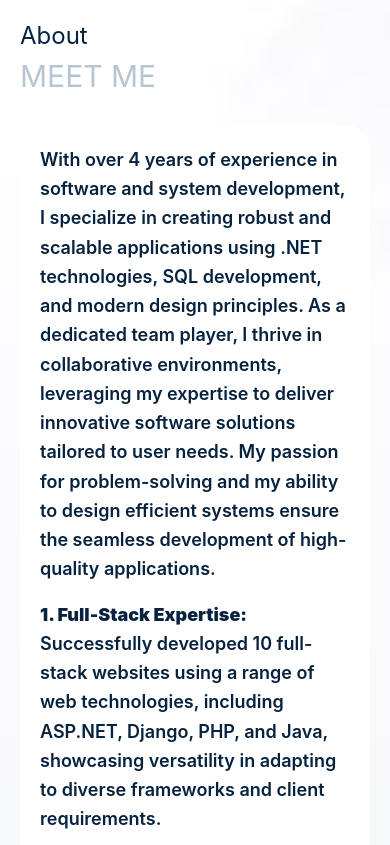
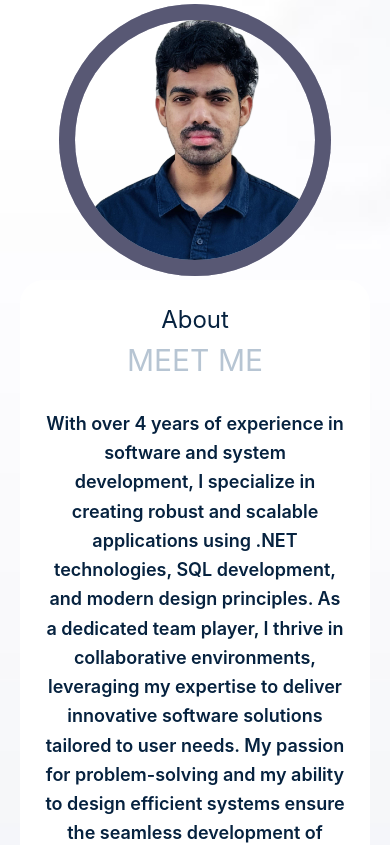
Before and after one commit to RR45-dev/test, a React (Vite) app: page / in a window 390 px wide. Shown: the part 880-1725 px from the top of the page. Built offline with nearby package versions, Linux system fonts and the light colour scheme; a web font is replaced by a local one.

Commit message:
mobile screen about page  issue

```diff
--- a/index.html
+++ b/index.html
@@ -2,9 +2,9 @@
 <html lang="en">
   <head>
     <meta charset="UTF-8" />
-    <link rel="icon" type="image/svg+xml" href="/vite.svg" />
+    <link rel="icon" type="image/svg+xml" href="./src/assets/images/Hero/Rlogo.png" />
     <meta name="viewport" content="width=device-width, initial-scale=1.0" />
-    <title>React Portfolio</title>
+    <title>RR45</title>
   </head>
   <body>
     <div id="root"></div>
--- a/package.json
+++ b/package.json
@@ -1,5 +1,5 @@
 {
-  "homepage": "https://RR45-dev.github.io/test",
+  "homepage": "https://RR45-dev.github.io/raghuramYerramsetti",
   "": "react_portfolio",
   "private": true,
   "version": "0.name0.0",
--- a/src/App.jsx
+++ b/src/App.jsx
@@ -11,6 +11,7 @@ import Testimonials from "./components/Testimonials";
 import Hireme from "./components/Hireme";
 import Contact from "./components/Contact";
 import About from "./components/About";
+import About1 from "./components/About1";
 import AnimatedText from "./components/Animatedtext";
 // Animation package
 import Aos from "aos";
@@ -40,11 +41,11 @@ const App = () => {
     <div>
       <Navbar />
       <Hero />
-      <About />
+
+      {isMobile ? <About1 /> : <About />} {/* Toggle components based on screen size */}
       <Skills />
-      {isMobile ? <Projects /> : <Projects1 />} {/* Toggle components based on screen size */}
-      <Projects2 />
-      <Projects3 />
+      {isMobile ? <Projects3 /> : <Projects1 />} {/* Toggle components based on screen size */}
+
       <Contact />
       <footer className="p-3 text-center">
         <h6>RAGHURAM YERRAMSETTI</h6>
--- a/src/Content.js
+++ b/src/Content.js
@@ -123,6 +123,10 @@ export const content = {
         image: project3,
       }
     ],
+  },
+  About1: {
+    about: "This is the about section text.",
+    image: "path/to/image.jpg"
   },
   skills: {
     title: "Skills",
--- /dev/null
+++ b/src/components/About1.jsx
@@ -0,0 +1,68 @@
+import { content } from "../Content";
+import { Swiper, SwiperSlide } from "swiper/react";
+import "swiper/css";
+import "swiper/css/pagination";
+import ui from "../assets/images/hero/whiteg.jpg";
+import { Pagination } from "swiper";
+
+const Projects = () => {
+  const { Projects } = content;
+  return (
+    <section
+      className="bg-bg_light_primary"
+      id="projects"
+      style={{
+        backgroundImage: `url(${ui})`,
+        backgroundSize: "cover",
+        backgroundPosition: "center",
+        backgroundRepeat: "no-repeat",
+      }}
+    >
+      <div className="md:container px-5 pt-14 min-h-screen flex flex-col justify-center items-center">
+        {/* Image First - Centered */}
+        <img
+          src={Projects.image}
+          alt="..."
+          data-aos="fade-right"
+          className="w-60 h-60 rounded-full object-cover shadow-lg mb-5 lg:mb-10"
+          style={{
+            boxShadow:
+              "0 0 0 16px rgba(73, 73, 103, 0.71), 0 0 0 16px rgba(73, 73, 103, 0.71)",
+          }}
+        />
+
+        {/* Text Content - Centered */}
+        <div
+          className="bg-white rounded-3xl p-6 border-b-8 border-[#FAF9FD] h-fit w-full max-w-4xl text-center"
+          data-aos="fade-left"
+        >
+          <h2 className="title" data-aos="fade-down">
+            {Projects.about}
+          </h2>
+          <h4 className="subtitle" data-aos="fade-down">
+            MEET ME
+          </h4>
+          <br />
+
+          <h4 className="text-lg font-semibold text-gray-800">
+            With over 4 years of experience in software and system development, I specialize in creating robust and scalable applications using .NET technologies, SQL development, and modern design principles. As a dedicated team player, I thrive in collaborative environments, leveraging my expertise to deliver innovative software solutions tailored to user needs. My passion for problem-solving and my ability to design efficient systems ensure the seamless development of high-quality applications.
+          </h4>
+
+          <h4 className="text-lg font-semibold text-gray-800 mt-4">
+            <strong>1. Full-Stack Expertise:</strong> Successfully developed 10 full-stack websites using a range of web technologies, including ASP.NET, Django, PHP, and Java, showcasing versatility in adapting to diverse frameworks and client requirements.
+          </h4>
+
+          <h4 className="text-lg font-semibold text-gray-800 mt-4">
+            <strong>2. API Design Excellence:</strong> Delivered 130+ optimized RESTful APIs for seamless communication between systems, backed by strong database management skills with SQL Server.
+          </h4>
+
+          <h4 className="text-lg font-semibold text-gray-800 mt-4">
+            I am excited to explore opportunities where I can leverage my expertise in .NET, SQL, and modern frameworks to develop and design innovative software solutions. I am eager to collaborate with forward-thinking teams to build applications that address complex business challenges and contribute to cloud-based systems and microservices architectures that enhance scalability and performance.
+          </h4>
+        </div>
+      </div>
+    </section>
+  );
+};
+
+export default Projects;
--- a/src/components/Projects3.jsx
+++ b/src/components/Projects3.jsx
@@ -36,7 +36,7 @@ const Projects1 = () => {
           spaceBetween={20}
           pagination={{ clickable: true }}
           navigation={{ clickable: true }}
-          autoplay={{ delay: 2500, disableOnInteraction: false }}
+          autoplay={{ delay: 2000, disableOnInteraction: false }}
           modules={[Pagination, Navigation, Autoplay]}
           className="rounded-3xl pb-16 max-w-full drop-shadow-primary"
         >
```
Also changed, not shown: 5 other files (tests, documents, lock files or other folders).
